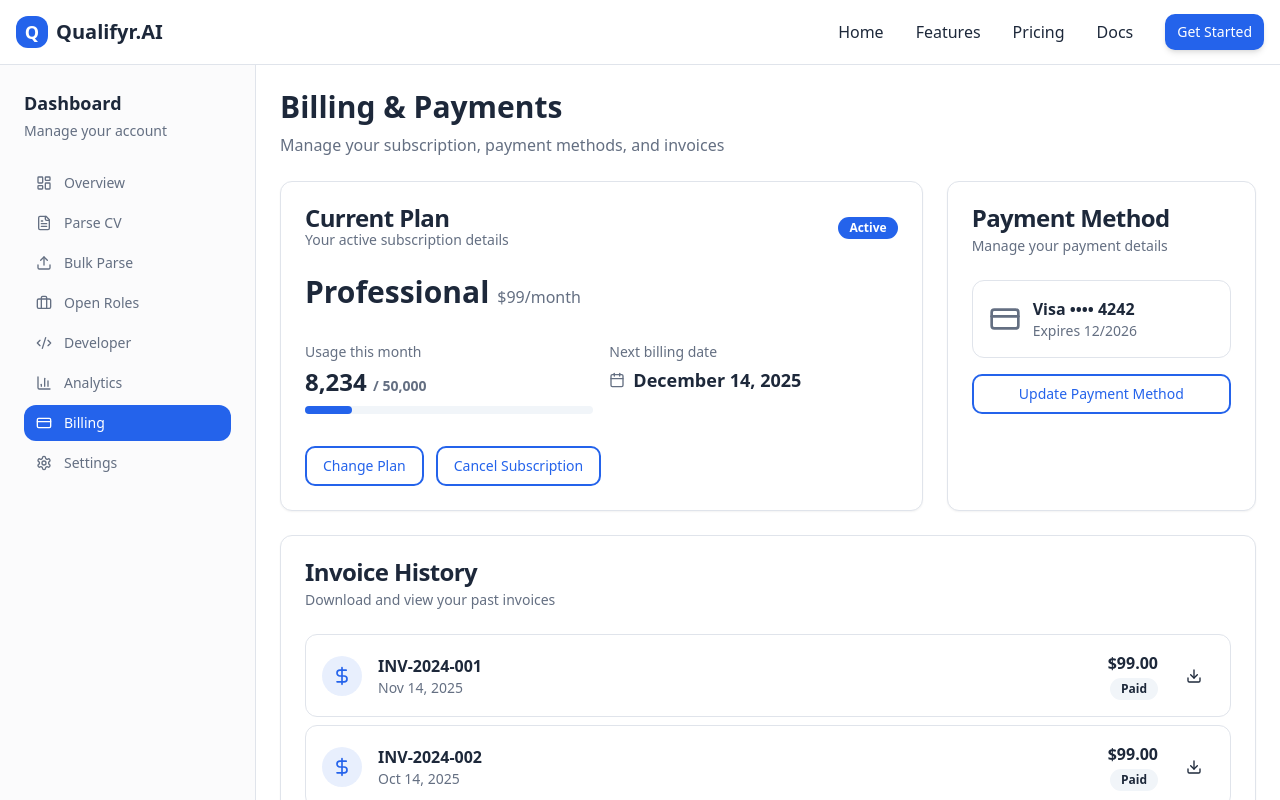
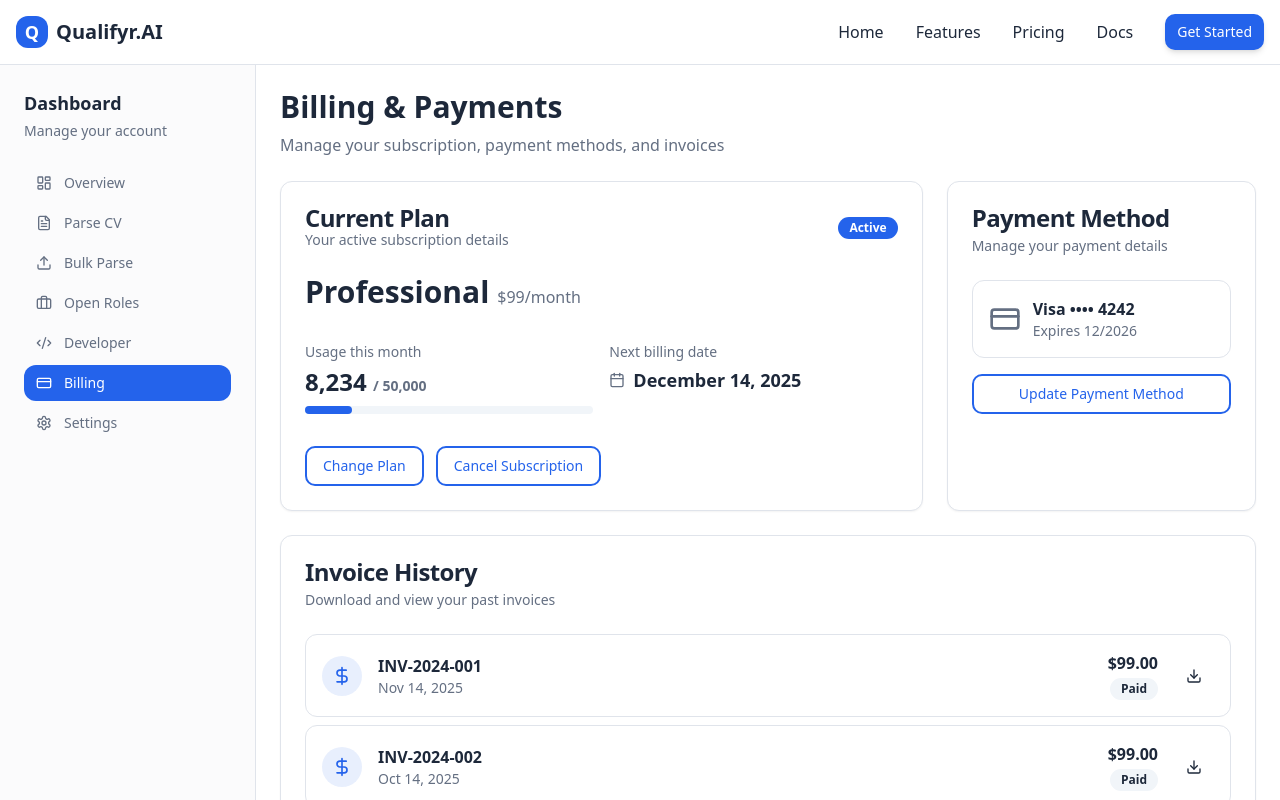
Before and after one commit to ArcaView/cv-overlay-web, a React (Vite) app: page /dashboard/billing in a window 1280 px wide. Shown: the top 800 px of the page. Built offline with nearby package versions, Linux system fonts and the light colour scheme; the HTML template or start-up script is replaced by a standard one.

Commit message:
Hide Analytics page from navigation and routes
- Comment out Analytics import in App.tsx
- Comment out Analytics routes (/analytics and /dashboard/analytics)
- Comment out Analytics nav item in DashboardLayout
- Analytics page still exists in codebase, just hidden from UI

```diff
--- a/src/App.tsx
+++ b/src/App.tsx
@@ -15,7 +15,7 @@ import BulkParse from "./pages/dashboard/BulkParse";
 import DeveloperDashboard from "./pages/dashboard/DeveloperDashboard";
 import OpenRoles from "./pages/dashboard/OpenRoles";
 import RoleDetails from "./pages/dashboard/RoleDetails";
-import Analytics from "./pages/Analytics";
+// import Analytics from "./pages/Analytics";
 import Billing from "./pages/Billing";
 import Settings from "./pages/Settings";
 import NotFound from "./pages/NotFound";
@@ -41,10 +41,10 @@ const App = () => (
           <Route path="/dashboard/developer" element={<DeveloperDashboard />} />
           <Route path="/dashboard/roles" element={<OpenRoles />} />
           <Route path="/dashboard/roles/:id" element={<RoleDetails />} />
-          <Route path="/dashboard/analytics" element={<Analytics />} />
+          {/* <Route path="/dashboard/analytics" element={<Analytics />} /> */}
           <Route path="/dashboard/billing" element={<Billing />} />
           <Route path="/dashboard/settings" element={<Settings />} />
-          <Route path="/analytics" element={<Analytics />} />
+          {/* <Route path="/analytics" element={<Analytics />} /> */}
           <Route path="/billing" element={<Billing />} />
           <Route path="/settings" element={<Settings />} />
           {/* ADD ALL CUSTOM ROUTES ABOVE THE CATCH-ALL "*" ROUTE */}
--- a/src/components/DashboardLayout.tsx
+++ b/src/components/DashboardLayout.tsx
@@ -49,12 +49,12 @@ const navItems = [
     icon: Code2,
     description: "API keys and documentation",
   },
-  {
-    title: "Analytics",
-    href: "/dashboard/analytics",
-    icon: BarChart3,
-    description: "Detailed usage analytics",
-  },
+  // {
+  //   title: "Analytics",
+  //   href: "/dashboard/analytics",
+  //   icon: BarChart3,
+  //   description: "Detailed usage analytics",
+  // },
   {
     title: "Billing",
     href: "/dashboard/billing",
```
